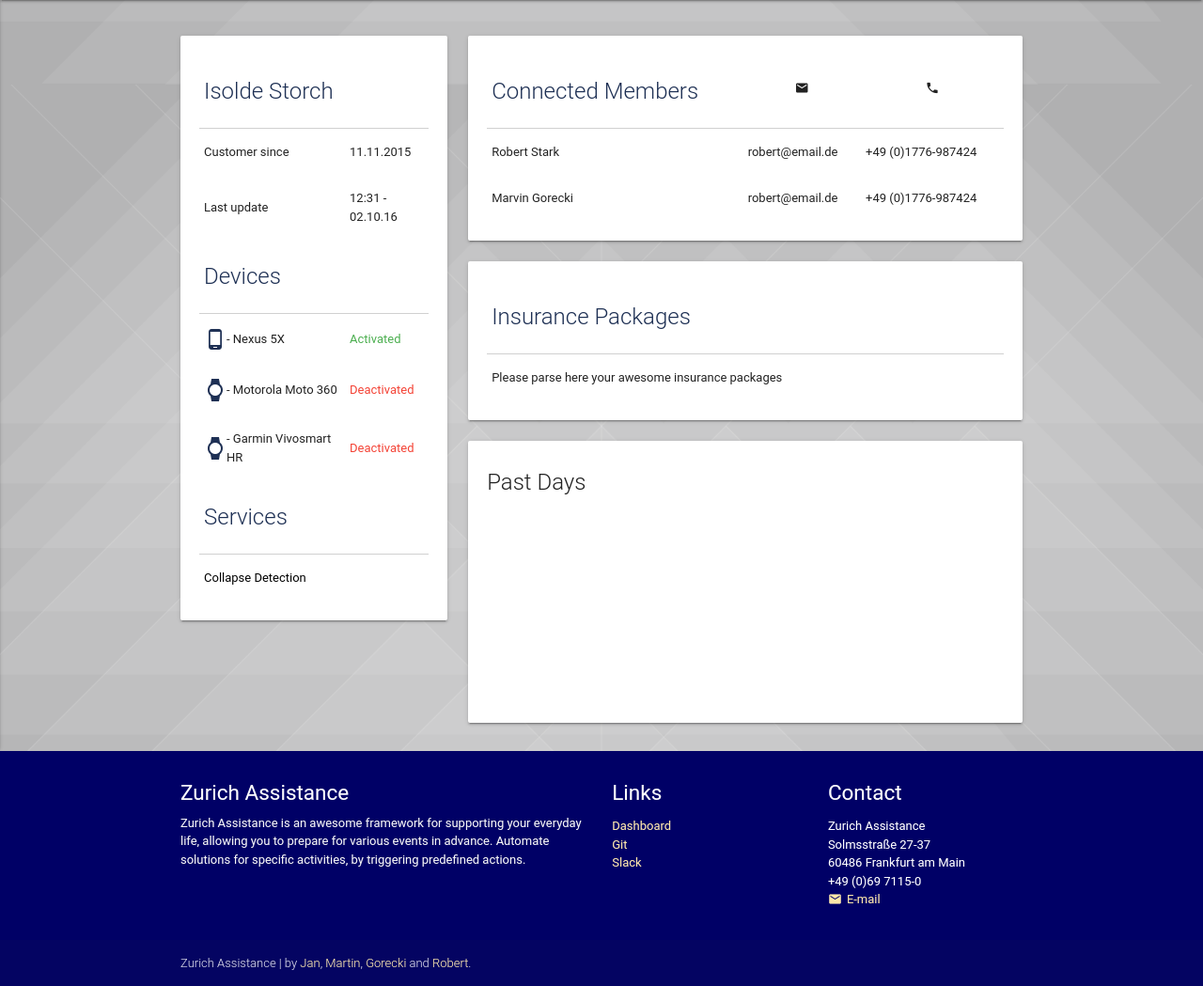
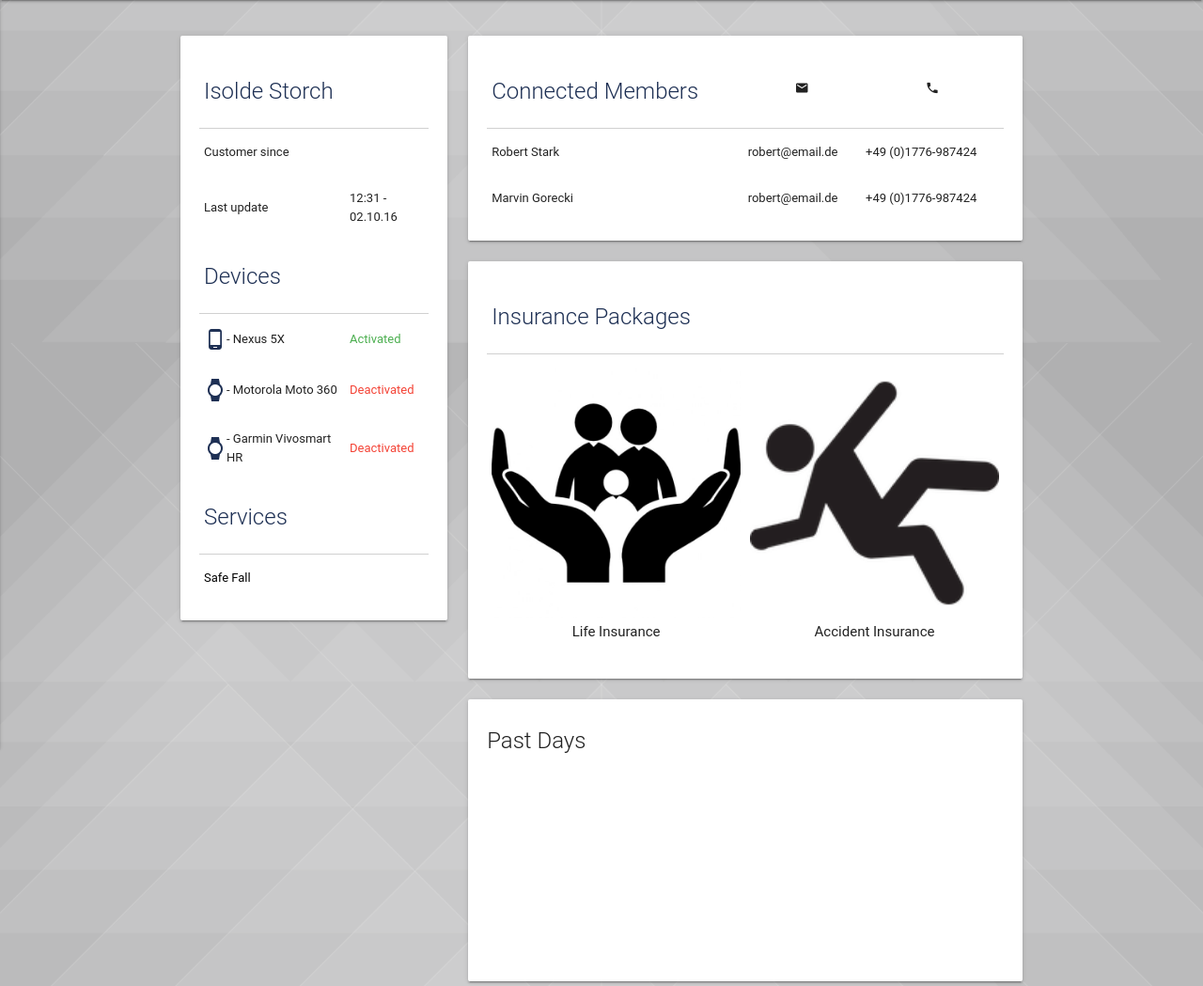
Before and after one commit to janmattfeld/InsurHack2016, a Flask app: page /dashboard/ in a window 1280 px wide. Shown: the part 64-1113 px from the top of the page at 94% size. Run offline with Flask 2, Linux system fonts and the light colour scheme.

Commit message:
add insurance packages

```diff
--- a/server/app/static/css/style.css
+++ b/server/app/static/css/style.css
@@ -7,7 +7,6 @@
     font-size: 13px;
     background: #B0B0B1 url(../images/shaded_background.svg) bottom center;
 }
-
 
 main {
     flex: 1 0 auto;
@@ -173,3 +172,14 @@
 #dashboard-content .card a {
     color: black;
 }
+
+/* Package icons */
+
+.package {
+    width: 100%;
+    display: block;
+}
+
+.package_description {
+
+}
--- a/server/app/templates/dashboard.html
+++ b/server/app/templates/dashboard.html
@@ -4,10 +4,10 @@
 <div class="md-modal md-effect-14 " id="effect-14" style="">
             <div class="md-content">
               <div class="modal-header">
-                <h4>Alert - Collapse detected!</h4>
               </div>
               <div class="modal-body">
                 <div class="text-center">
+                  <h4 style="font-size: 2em;">Challenge</h4>
                   <p style="font-size: 1em;">The challenge itself is hidden somewhere in this webpage. Can you figure out where it is?</p>
                 </div>
               </div>
@@ -39,7 +39,7 @@
                                     <tbody>
                                     <tr>
                                         <td>Customer since</td>
-                                        <td>11.11.2015</td>
+                                        <td></td>
                                     </tr>
                                     <tr>
                                         <td>Last update</td>
@@ -84,7 +84,7 @@
                                     </thead>
                                     <tbody>
                                     <tr>
-                                        <td><a href="#!">Collapse Detection</a></td>
+                                        <td><a href="#!">Safe Fall</a></td>
                                     </tr>
                                     </tbody>
 
@@ -140,8 +140,13 @@
                                     </tr>
                                     </thead>
                                     <tbody>
-                                    <tr>
-                                        <td>Please parse here your awesome insurance packages</td>
+                                    <tr style="width: 90%    ">
+                                        <!--<td style="width: 30%"><img class=" package" src="{{ url_for('static', filename='images/car_insurance.svg') }}">
+                                            <h6 class="center-align">Car Insurance</h6></td> -->
+                                        <td style="width: 50%"><img class=" package" src="{{ url_for('static', filename='images/life_insurance.jpg') }}">
+                                            <h6 class="center-align">Life Insurance</h6></td>
+                                        <td style="width: 50%"><img class=" package" src="{{ url_for('static', filename='images/accident_insurance.png') }}">
+                                            <h6 class="center-align">Accident Insurance</h6></td>
                                     </tr>
                                     </tbody>
 
```
Also changed, not shown: server/app/static/images/accident_insurance.png, server/app/static/images/car_insurance.svg.
